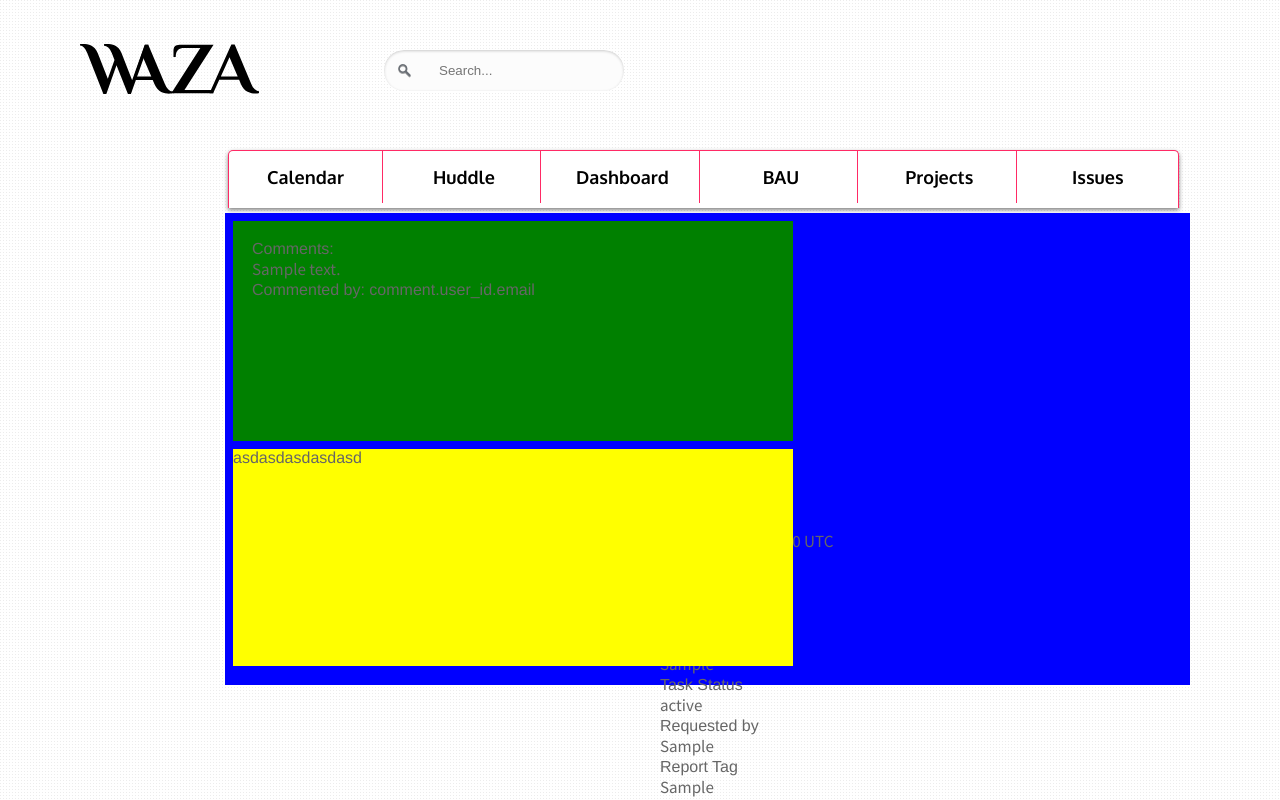
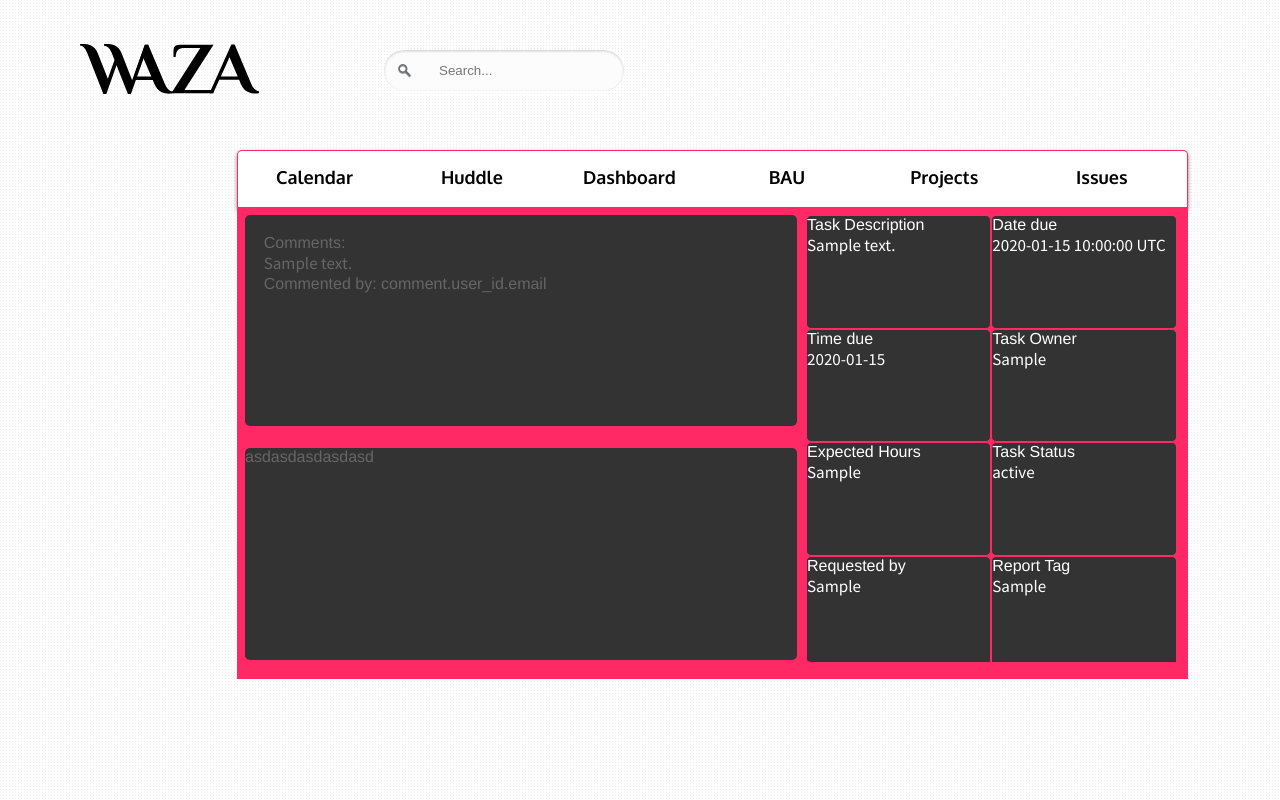
Before and after one commit to whittakersc/waza-task, a Rails app: page /tasks/1 in a window 1280 px wide. Run offline with Rails 7, Linux system fonts and the light colour scheme; tables that the repository leaves empty hold one stand-in row (values such as "Sample post"); style sheets or scripts are compiled from the project's sources; some libraries are stand-ins or nearby versions.

Commit message:
added factory girl and add task

```diff
--- a/app/assets/stylesheets/card_show.css
+++ b/app/assets/stylesheets/card_show.css
@@ -3,45 +3,49 @@
 .card_show_container {
   padding: 8px;
   position: relative;
-  background-color: blue;
+  background-color: #ff2a65;
   height: 57%;
-  width: 949px;
-  margin-left: 225px;
-  margin-top: 5px;
+  width: 935px;
+  margin-left: 237px;
+  margin-top: -1px;
 }
 
 .comment_list_container {
   width: 55%;
-  height: 40%;
+  height: 38%;
   float: left;
   overflow: hidden;
   padding: 2%;
   margin: 0;
-  background-color: green;
+  background-color: #333;
+  border-radius: 5px;
 }
 
-./*right_block {
+.right_block2 {
   float: right;
-  background-color: yellow;
   height: 98%;
   width: 40%;
   margin-right: 0;
   margin-top: 0;
   overflow: hidden;
-}*/
+  border-radius: 5px;
+  color: white;
+}
 
 .description {
   float: left;
   height: 25%;
-  width: 47%;
-  background-color: red;
-  margin: 1px;
+  width: 49%;
+  background-color: #333;
+  border: 1px solid #ff2a65;
+  border-radius: 5px;
 }
 
 .bottom_left {
   position: absolute;
-  height: 46%;
+  height: 45%;
   width: 58%;
-  top: 50%;
-  background-color: yellow;
+  top: 51%;
+  background-color: #333;
+  border-radius: 5px;
 }
--- a/app/assets/stylesheets/task.css.scss
+++ b/app/assets/stylesheets/task.css.scss
@@ -8,15 +8,14 @@
   // margin: auto;
   background-color: white;
   border-color: #ff2a65;
-  border-: 5px;
+  border: 5px;
   position: fixed;
   box-shadow: 0 2px 4px rgba(0, 0, 0, 0.5);
   width: 949px;
   position: inherit;
   margin-top: 20px;
-  margin-left: 258px;
+  margin-left: 267px;
   padding: 0px 0px 5px 0px;
-  background-color: white;
   border-top-left-radius: 5px;
   border-top-right-radius: 5px;
   border: 1px solid #ff2a65;
@@ -25,8 +24,38 @@
 
 .nav_container li {
   display: inline-block;
-  border-right: 1px solid #ff2a65;
+  // border-right: 1px solid #ff2a65;
 
+}
+
+#view_carousel li {
+  font-size: 40px;
+  list-style: none;
+  text-align: left;
+}
+
+#tags {
+  background-color: #ff2a65;
+  color: white;
+  font-size: 16px;
+  width: 150px;
+  text-align: center;
+  border-radius: 10px;
+  padding: 10px 0px 10px 0px;
+  margin-left: 100px;
+  margin-right: auto;
+
+}
+
+#task_text {
+  text-transform: uppercase;
+  margin-top: 100px;
+  margin-left: 100px;
+  color: white;
+}
+
+#owner {
+  margin-left: 100px;
 }
 
 
@@ -44,15 +73,11 @@
   width: 123px;
 }
 
-.nav_container li:last-child {
-  border-right: none;
-}
-
 
 .nav_container li:hover {
   display: inline-block;
-  border-right: 1px solid #ff2a65;
   background-color: #ff2a65;
+  color: white;
 }
 
 .card_show_container {
--- a/app/controllers/tasks_controller.rb
+++ b/app/controllers/tasks_controller.rb
@@ -5,6 +5,17 @@ class TasksController < ApplicationController
     # @tasks = Task.all.where("team_id = ?", current_user.team_id)
     @tasks = current_user.team.tasks
     # @team = Team.find(current_user.team_id)
+  end
+
+  def new
+    @team = current_user.team
+    @task = @team.tasks.new
+  end
+
+  def create
+    @team = current_user.team
+    @task = @team.tasks.create(params[:task].permit(:description, :owner, :due_date, :actual_hrs, :status, :user_id, :type, :report_tag, :expected_hrs, :requested_by, :time))
+    redirect_to tasks_calendar_path
   end
 
   def baus
--- a/app/views/shared/_sidebar.html.erb
+++ b/app/views/shared/_sidebar.html.erb
@@ -27,7 +27,7 @@
 				<span class="icon-gridicon"></span>
 			</a>
 
-			<a href="#" class="button index popover" id="new_task" title="Add Task" >
+			<a href="<%= new_task_path %>" class="button index" id="new_task" title="Add Task" >
 				<div class="contents" style="display:none;">
 					<form> Task: <input type="text" name="Add Task"></form>
 					<p>Date: <input type="text" id="datepicker"></p>
--- a/app/views/tasks/show.html.erb
+++ b/app/views/tasks/show.html.erb
@@ -32,7 +32,7 @@
     asdasdasdasdasd
   </div>
 
-  <div class="right_block">
+  <div class="right_block2">
     <div class="description">
       <span>Task Description</span>
       <p><%= @task.description%></p>
--- a/app/views/welcome/_slide2.html.erb
+++ b/app/views/welcome/_slide2.html.erb
@@ -3,6 +3,7 @@
   <nav class="container">
 
     <div class='box'>
+
       <div class='overlay'>
         <h3>Workflow</h3>
         <img src="<%= asset_path 'icon_workflow.png'%>" />
```
Also changed, not shown: app/views/tasks/baus.html.erb (+8 -2 lines), app/views/tasks/new.html.erb (added, +73 -0 lines), spec/factories/team.rb (+12 -0 lines), app/assets/images/arrow5.png (added), app/assets/images/male18.png (added).
